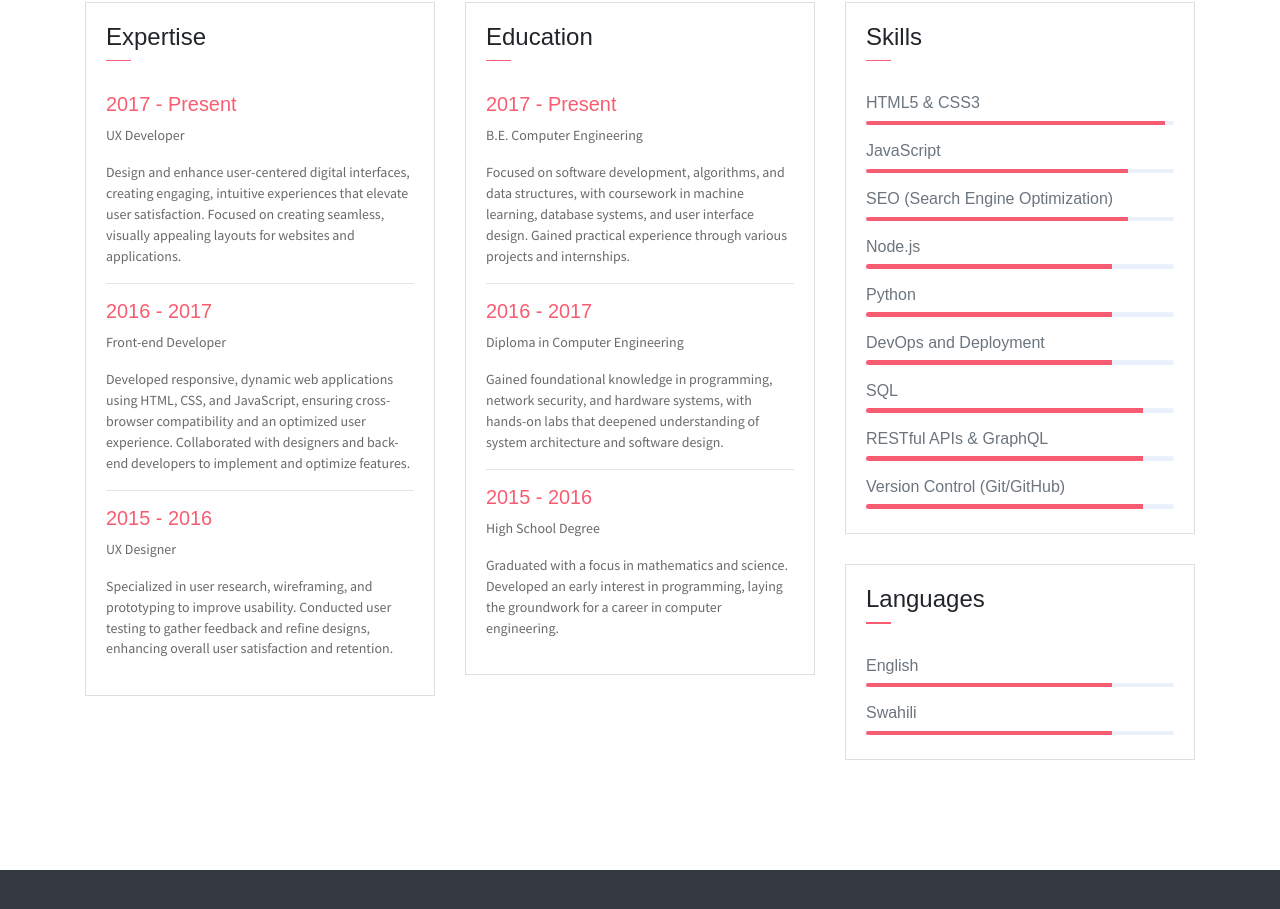
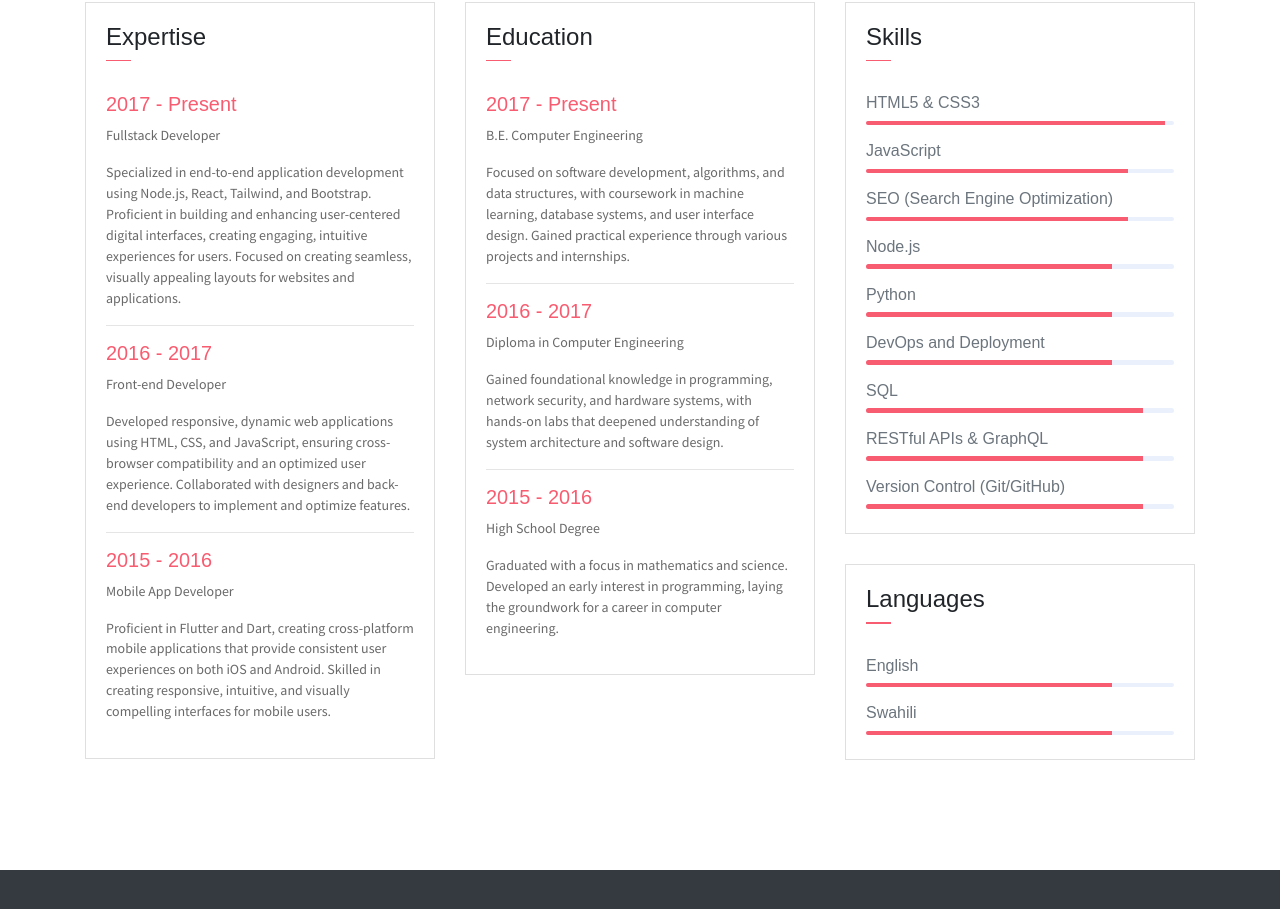
Before and after one commit to fiyon01/my_site, a plain HTML site: page index.html in a window 1280 px wide. Shown: the part 1337-2246 px from the top of the page. Drawn offline with Linux system fonts and the light colour scheme; some packages are replaced by stand-ins of ours.

Commit message:
mysite changes

```diff
--- a/index.html
+++ b/index.html
@@ -128,14 +128,14 @@
     </div>
 
    <!--Resume Section-->
-<section class="section" id="resume">
+   <section class="section" id="resume">
     <div class="container">
         <h2 class="mb-5"><span class="text-danger">My</span> Resume</h2>
         <div class="row">
             <!-- Expertise Section -->
             <div class="col-md-6 col-lg-4">
                 <div class="card">
-                   <div class="card-header">
+                    <div class="card-header">
                         <div class="mt-2">
                             <h4>Expertise</h4>
                             <span class="line"></span>
@@ -143,16 +143,16 @@
                     </div>
                     <div class="card-body">
                         <h6 class="title text-danger">2017 - Present</h6>
-                        <p>UX Developer</p>
-                        <p class="subtitle">Design and enhance user-centered digital interfaces, creating engaging, intuitive experiences that elevate user satisfaction. Focused on creating seamless, visually appealing layouts for websites and applications.</p>
+                        <p>Fullstack Developer</p>
+                        <p class="subtitle">Specialized in end-to-end application development using Node.js, React, Tailwind, and Bootstrap. Proficient in building and enhancing user-centered digital interfaces, creating engaging, intuitive experiences for users. Focused on creating seamless, visually appealing layouts for websites and applications.</p>
                         <hr>
                         <h6 class="title text-danger">2016 - 2017</h6>
                         <p>Front-end Developer</p>
                         <p class="subtitle">Developed responsive, dynamic web applications using HTML, CSS, and JavaScript, ensuring cross-browser compatibility and an optimized user experience. Collaborated with designers and back-end developers to implement and optimize features.</p>
                         <hr>
                         <h6 class="title text-danger">2015 - 2016</h6>
-                        <p>UX Designer</p>
-                        <p class="subtitle">Specialized in user research, wireframing, and prototyping to improve usability. Conducted user testing to gather feedback and refine designs, enhancing overall user satisfaction and retention.</p>
+                        <p>Mobile App Developer</p>
+                        <p class="subtitle">Proficient in Flutter and Dart, creating cross-platform mobile applications that provide consistent user experiences on both iOS and Android. Skilled in creating responsive, intuitive, and visually compelling interfaces for mobile users.</p>
                     </div>
                 </div>
             </div>
@@ -160,7 +160,7 @@
             <!-- Education Section -->
             <div class="col-md-6 col-lg-4">
                 <div class="card">
-                   <div class="card-header">
+                    <div class="card-header">
                         <div class="mt-2">
                             <h4>Education</h4>
                             <span class="line"></span>
@@ -185,7 +185,7 @@
             <!-- Skills Section -->
             <div class="col-lg-4">
                 <div class="card">
-                   <div class="card-header">
+                    <div class="card-header">
                         <div class="pull-left">
                             <h4 class="mt-2">Skills</h4>
                             <span class="line"></span>
@@ -233,7 +233,7 @@
 
                 <!-- Languages Section -->
                 <div class="card">
-                   <div class="card-header">
+                    <div class="card-header">
                         <div class="pull-left">
                             <h4 class="mt-2">Languages</h4>
                             <span class="line"></span>
@@ -254,6 +254,7 @@
         </div>
     </div>
 </section>
+
 
     <section class="section bg-dark text-center">
         <div class="container">
```
